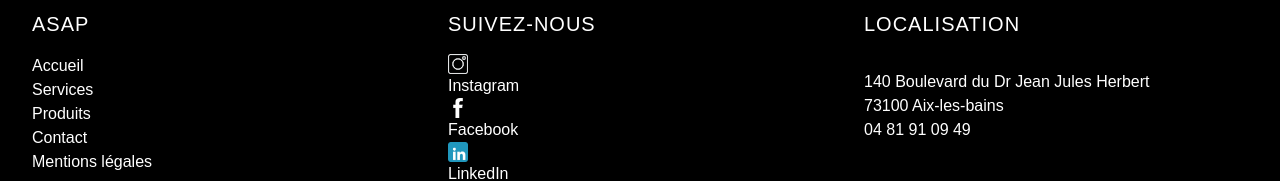
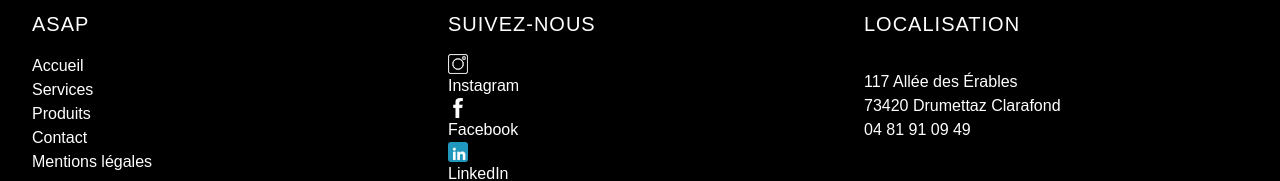
Before and after one commit to MickaelSanches/ASAP, an Astro site: page / in a window 1280 px wide. Shown: the part 2146-2327 px from the top of the page. Built offline with nearby package versions, Linux system fonts and the light colour scheme; Astro itself is replaced by a stand-in of ours.

Commit message:
Update new adress

```diff
--- a/src/components/Footer.jsx
+++ b/src/components/Footer.jsx
@@ -37,8 +37,8 @@ const Footer = () => {
         <div>
             <h4 className="tracking-wider text-xl mb-4">LOCALISATION</h4>
             <div className="container mx-auto mt-8">
-            <p>140 Boulevard du Dr Jean Jules Herbert</p>
-            <p>73100 Aix-les-bains</p>
+            <p>117 Allée des Érables</p>
+            <p>73420 Drumettaz Clarafond</p>
             <p>04 81 91 09 49</p>
             </div>
         </div>
```
Also changed, not shown: 2 other files.
